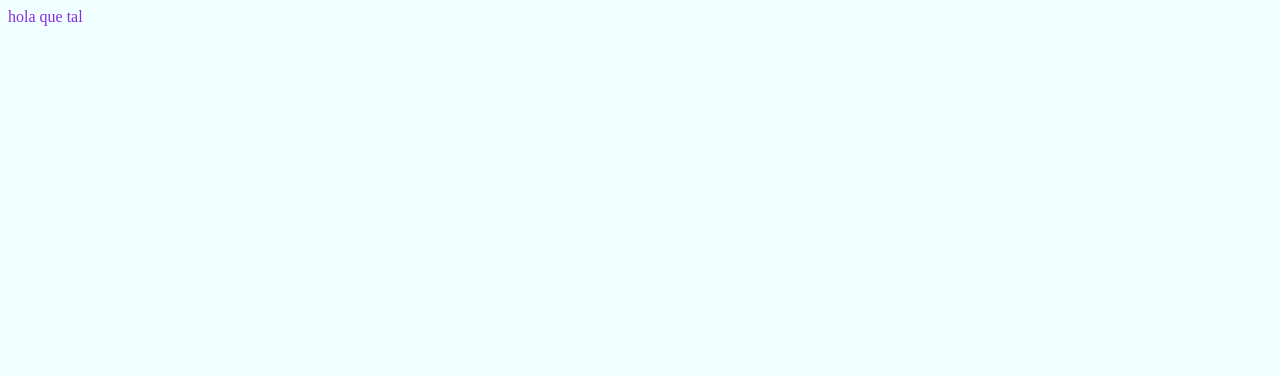
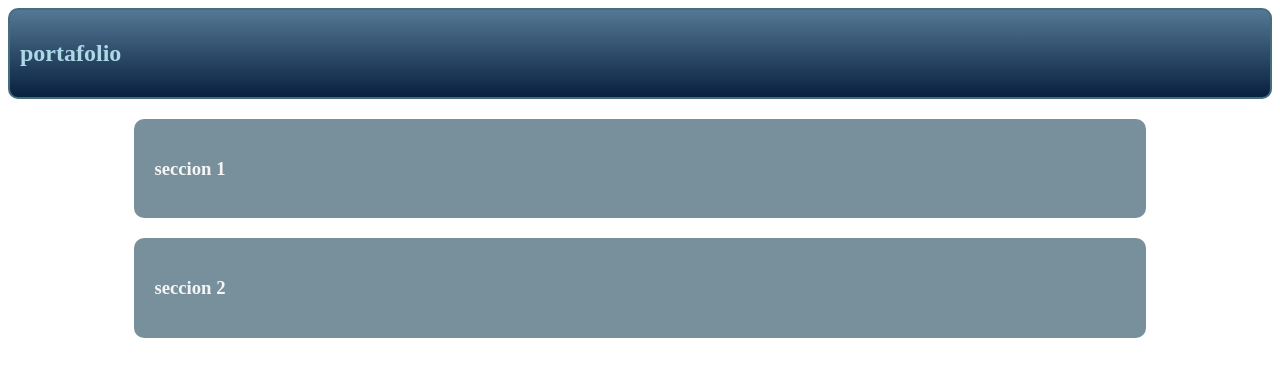
Before and after one commit to nicosup98/portafolio, a React app: page / in a window 1280 px wide. Shown: the top 376 px of the page. Built offline with nearby package versions, Linux system fonts and the light colour scheme; the HTML template or start-up script is replaced by a standard one.

Commit message:
comienzo de maquetacion

```diff
--- a/package.json
+++ b/package.json
@@ -35,6 +35,7 @@
   "dependencies": {
     "@babel/preset-react": "^7.12.13",
     "lodash": "^4.17.21",
+    "pdfmake": "^0.1.70",
     "react": "^17.0.1",
     "react-dom": "^17.0.1"
   }
--- a/src/components/app.jsx
+++ b/src/components/app.jsx
@@ -2,6 +2,16 @@ import React from "react"
 import "../styles/index.css"
 export const App = ()=>{
     return (
-        <div>hola que tal</div>
+        <div>
+            <header>
+                <h2>portafolio</h2>
+            </header>
+            <section className="bg-gray rounded">
+                <h3>seccion 1</h3>
+            </section>
+            <section className="bg-gray rounded">
+                <h3>seccion 2</h3>
+            </section>
+        </div>
     )
 }
--- a/src/styles/index.css
+++ b/src/styles/index.css
@@ -1,4 +1,29 @@
-body {
-    background-color: azure;
-    color: blueviolet;
+header{
+    display: flex;
+    flex-direction: row;
+    justify-content: flex-start;
+    border: 2px solid #446f7a;
+    padding: 10px;
+    background-image: linear-gradient(#537895,#09203f);
+    color: lightblue;
+    border-radius: 10px;
 }
+
+section{
+    display: flex;
+    flex-direction: column;
+    margin: 20px;
+    margin-left: 10%;
+    margin-right: 10%;
+    padding: 20px;
+    border: 1px thin #b0bec5;
+    color: whitesmoke;
+}
+
+.rounded{
+    border-radius: 10px;
+}
+
+.bg-gray{
+    background-color: #78909c;
+}
--- a/webpack.config.js
+++ b/webpack.config.js
@@ -40,7 +40,7 @@ module.exports = {
     },
     devtool:"source-map",
     devServer:{
-        contentBase:"./dist",
+        contentBase:"./docs",
         hot:true
     }
 }
```
Also changed, not shown: 5 other files (tests, documents, lock files or other folders).
